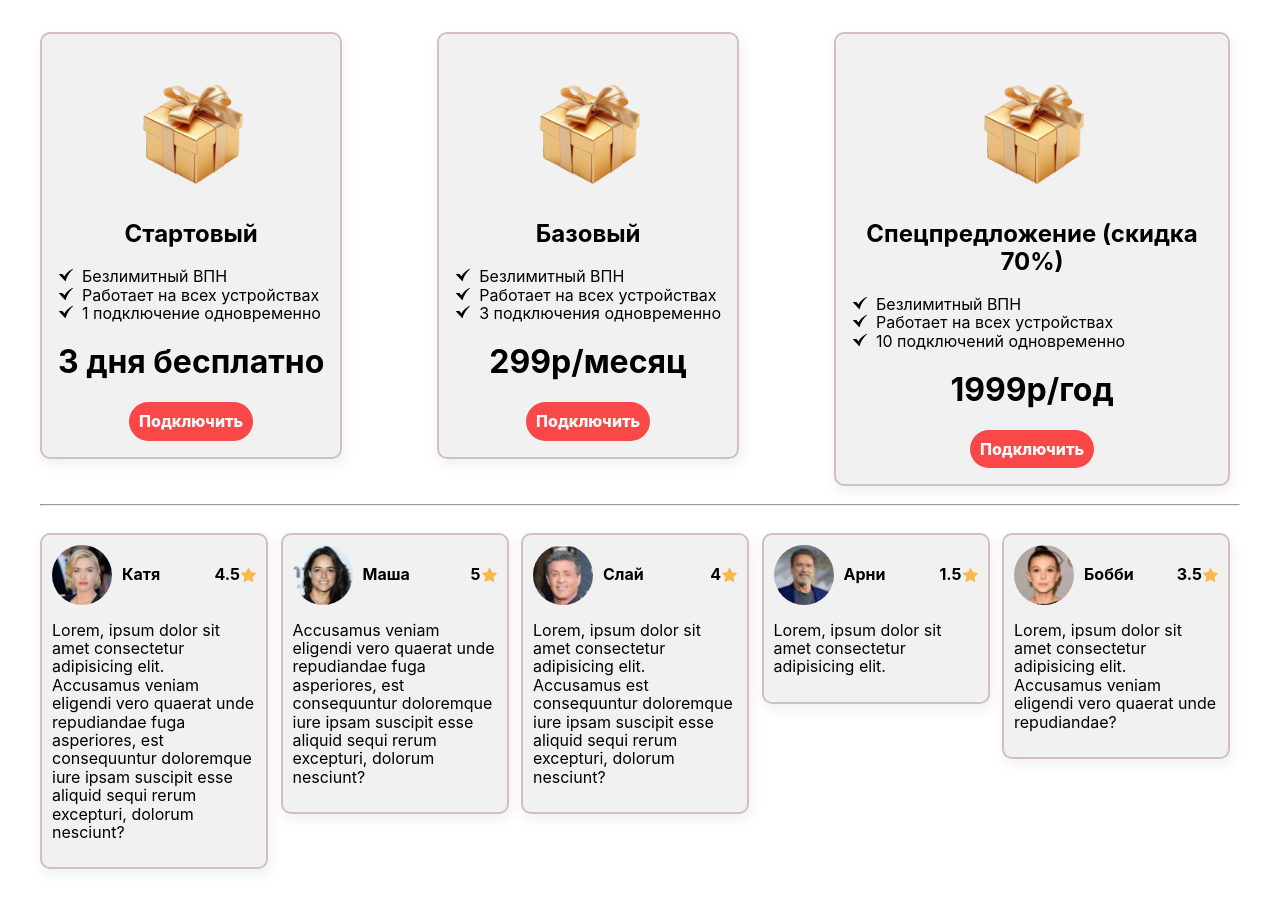
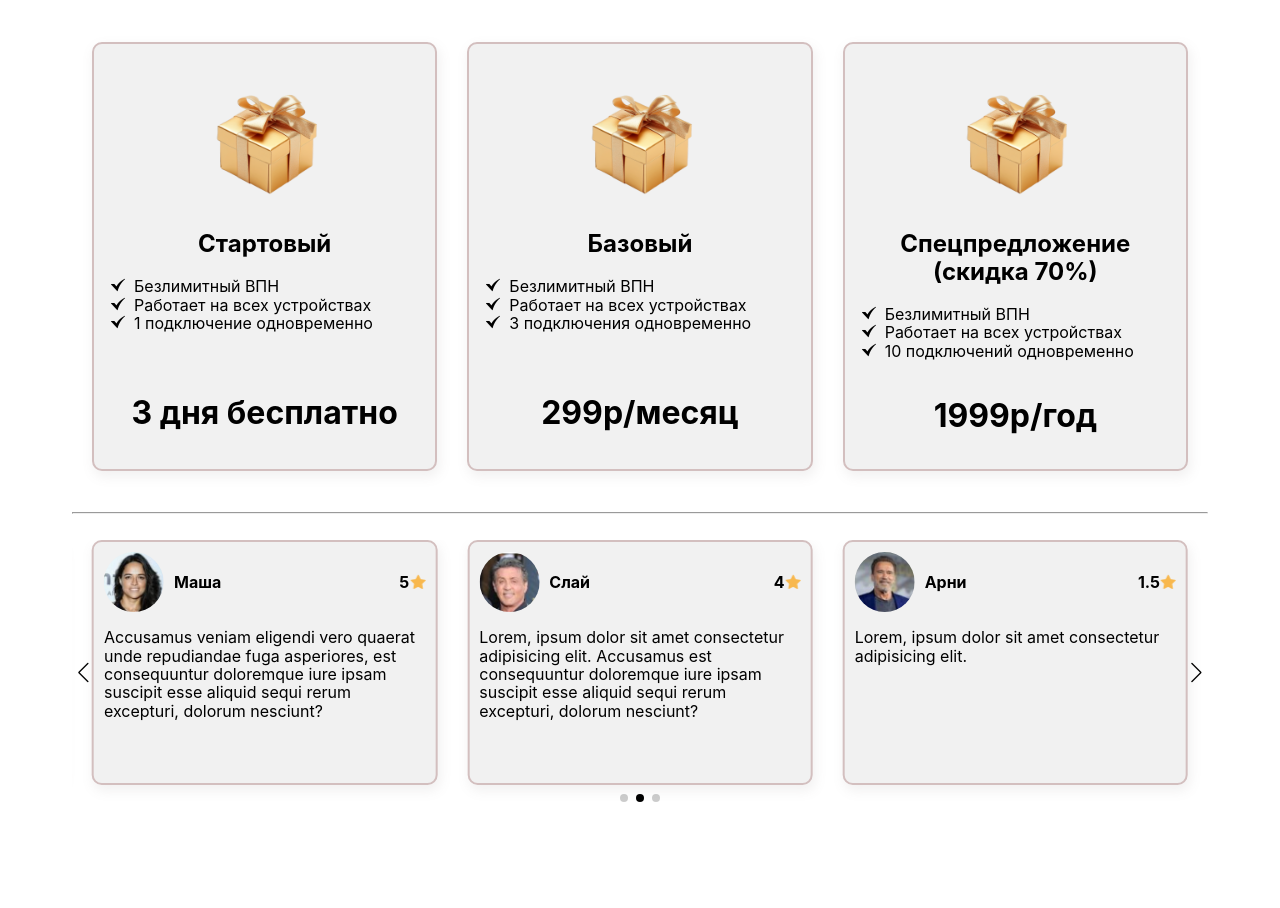
Before and after one commit to varaeff/outlineVPN_front, a React (Create React App) app: page / in a window 1280 px wide. Shown: the top 908 px of the page. After the commit the page ends 837 px from the top, so only its background shows below. Built offline with nearby package versions, Linux system fonts and the light colour scheme.

Commit message:
swipers coded

```diff
--- a/package.json
+++ b/package.json
@@ -6,10 +6,13 @@
     "@testing-library/jest-dom": "^5.17.0",
     "@testing-library/react": "^13.4.0",
     "@testing-library/user-event": "^13.5.0",
+    "animate.css": "^4.1.1",
+    "normalize.css": "^8.0.1",
     "prop-types": "^15.8.1",
     "react": "^18.2.0",
     "react-dom": "^18.2.0",
     "react-scripts": "5.0.1",
+    "swiper": "^11.0.3",
     "web-vitals": "^2.1.4"
   },
   "scripts": {
--- a/public/index.html
+++ b/public/index.html
@@ -3,7 +3,6 @@
   <head>
     <meta charset="utf-8" />
     <link rel="icon" href="outline.ico" />
-    <link rel="stylesheet" href="normalize.css" />
     <meta name="viewport" content="width=device-width, initial-scale=1" />
     <meta name="theme-color" content="#000000" />
     <meta
--- a/src/App.css
+++ b/src/App.css
@@ -2,4 +2,5 @@
   max-width: 1200px;
   margin: auto;
   padding: 2rem;
+  box-sizing: border-box;
 }
--- a/src/App.js
+++ b/src/App.js
@@ -1,4 +1,5 @@
 import React from "react";
+import "normalize.css";
 import "./App.css";
 import DataList from "./Components/DataList";
 import rates from "./Config/rates.json";
--- a/src/Components/DataList.css
+++ b/src/Components/DataList.css
@@ -1,7 +1,41 @@
-.datalist {
-  display: flex;
-  flex-direction: row;
-  flex-wrap: wrap;
-  justify-content: space-between;
-  align-items: baseline;
+.swiper {
+  padding: 0 0px 0 10px;
 }
+
+.swiper-wrapper {
+  align-items: stretch;
+  margin-bottom: 20px;
+}
+
+.swiper-slide {
+  height: auto;
+}
+
+.swiper-button-prev,
+.swiper-button-next {
+  color: black;
+}
+
+.swiper-button-next:after,
+.swiper-button-prev:after {
+  font-size: 20px !important;
+}
+
+.swiper-button-next {
+  transform: translate(12px, 0);
+}
+
+.swiper-button-prev {
+  transform: translate(-12px, 0);
+}
+
+.swiper-pagination-fraction,
+.swiper-pagination-custom,
+.swiper-horizontal > .swiper-pagination-bullets,
+.swiper-pagination-bullets.swiper-pagination-horizontal {
+  bottom: var(--swiper-pagination-bottom, 0px);
+}
+
+.swiper-pagination-bullet-active {
+  background-color: black;
+}
--- a/src/Components/DataList.js
+++ b/src/Components/DataList.js
@@ -1,18 +1,55 @@
 import React from "react";
 import Feedback from "./Feedback";
 import Rate from "./Rate";
+import PropTypes from "prop-types";
+import { Swiper, SwiperSlide } from "swiper/react";
+import { Autoplay, Pagination, Navigation } from "swiper/modules";
+import "swiper/css";
+import "swiper/css/pagination";
+import "swiper/css/navigation";
 import "./DataList.css";
-import PropTypes from "prop-types";
 
 function DataList({ data, component }) {
   return (
-    <div className="datalist">
+    <Swiper
+      autoplay={
+        component === "Rate"
+          ? {
+              delay: 5000000,
+              disableOnInteraction: false,
+            }
+          : {
+              delay: 5000,
+              disableOnInteraction: false,
+            }
+      }
+      pagination={{
+        clickable: true,
+      }}
+      navigation={true}
+      modules={[Autoplay, Pagination, Navigation]}
+      slidesPerView={1}
+      breakpoints={{
+        640: {
+          slidesPerView: 2,
+        },
+        1024: {
+          slidesPerView: 3,
+        },
+      }}
+    >
       {component === "Rate"
-        ? data.map((rate) => <Rate rate={rate} key={rate.id} />)
+        ? data.map((rate) => (
+            <SwiperSlide key={rate.id}>
+              <Rate rate={rate} />
+            </SwiperSlide>
+          ))
         : data.map((feedback) => (
-            <Feedback feedback={feedback} key={feedback.id} />
+            <SwiperSlide key={feedback.id}>
+              <Feedback feedback={feedback} />
+            </SwiperSlide>
           ))}
-    </div>
+    </Swiper>
   );
 }
 
--- a/src/Components/Feedback.css
+++ b/src/Components/Feedback.css
@@ -1,13 +1,19 @@
 .fdb {
-  max-width: 17%;
-  min-width: 150px;
+  box-sizing: border-box;
+  height: 100%;
+  min-width: 260px;
   padding: 10px;
   border: 2px solid rgb(211, 191, 191);
   border-radius: 10px;
-  margin-right: 10px;
-  margin-bottom: 10px;
+  margin-right: 20px;
+  margin-left: 20px;
   background-color: #f1f1f1;
   box-shadow: 2px 5px 12px 1px rgba(128, 120, 120, 0.1);
+  user-select: none;
+}
+
+.fdb:first-child {
+  margin-left: 10px;
 }
 
 .topstring {
--- a/src/Components/Rate.css
+++ b/src/Components/Rate.css
@@ -1,14 +1,34 @@
 .rate {
-  max-width: 30%;
-  min-width: 220px;
+  position: relative;
+  box-sizing: border-box;
+  display: flex;
+  flex-direction: column;
+  justify-content: space-between;
+  height: 95%;
+  min-width: 260px;
   text-align: center;
   padding: 1rem;
   border: 2px solid rgb(211, 191, 191);
   border-radius: 10px;
-  margin-right: 10px;
-  margin-bottom: 10px;
+  margin: 10px 20px 10px 0;
   background-color: #f1f1f1;
   box-shadow: 2px 5px 12px 1px rgba(128, 120, 120, 0.1);
+  transition: background-color ease-in-out 0.5s;
+  user-select: none;
+}
+
+.rate:first-child {
+  margin-left: 10px;
+}
+
+.rate:hover {
+  background-color: #e8cccc;
+  cursor: pointer;
+  animation: pulse 0.5s;
+}
+
+.rate:hover div {
+  opacity: 1;
 }
 
 .rate ul {
@@ -29,7 +49,24 @@
   background-size: contain;
 }
 
-.btn {
+.abs {
+  position: absolute;
+  display: flex;
+  justify-content: center;
+  align-items: center;
+  left: 0;
+  top: 1rem;
+  width: 100%;
+  height: 150px;
+  opacity: 0;
+  transition: opacity ease-in-out 0.5s;
+}
+
+.add {
+  text-shadow: 2px 2px 5px rgba(0, 0, 0, 0.5);
+}
+
+/* .btn {
   padding: 10px;
   border-radius: 20px;
   background-color: red;
@@ -50,4 +87,4 @@
 .btn:active {
   box-shadow: none;
   color: antiquewhite;
-}
+} */
--- a/src/Components/Rate.js
+++ b/src/Components/Rate.js
@@ -1,10 +1,12 @@
 import React from "react";
 import "./Rate.css";
+import "animate.css";
 import PropTypes from "prop-types";
 
 function Rate({ rate }) {
   return (
     <div className="rate">
+      <div className="rate-top">
         <div className="image"></div>
         <h2>{rate.ratename}</h2>
         <ul>
@@ -12,8 +14,13 @@ function Rate({ rate }) {
             <li key={profit}>{profit}</li>
           ))}
         </ul>
+      </div>
+      <div className="rate_bottom">
         <h1>{rate.price}</h1>
-      <button className="btn">Подключить</button>
+      </div>
+      <div className="abs">
+        <h1 className="add">ПОДКЛЮЧИТЬ</h1>
+      </div>
     </div>
   );
 }
```
Also changed, not shown: public/normalize.css (deleted), 2 other files (tests, documents, lock files or other folders). Lines whose indentation alone changed are shown as unchanged.
